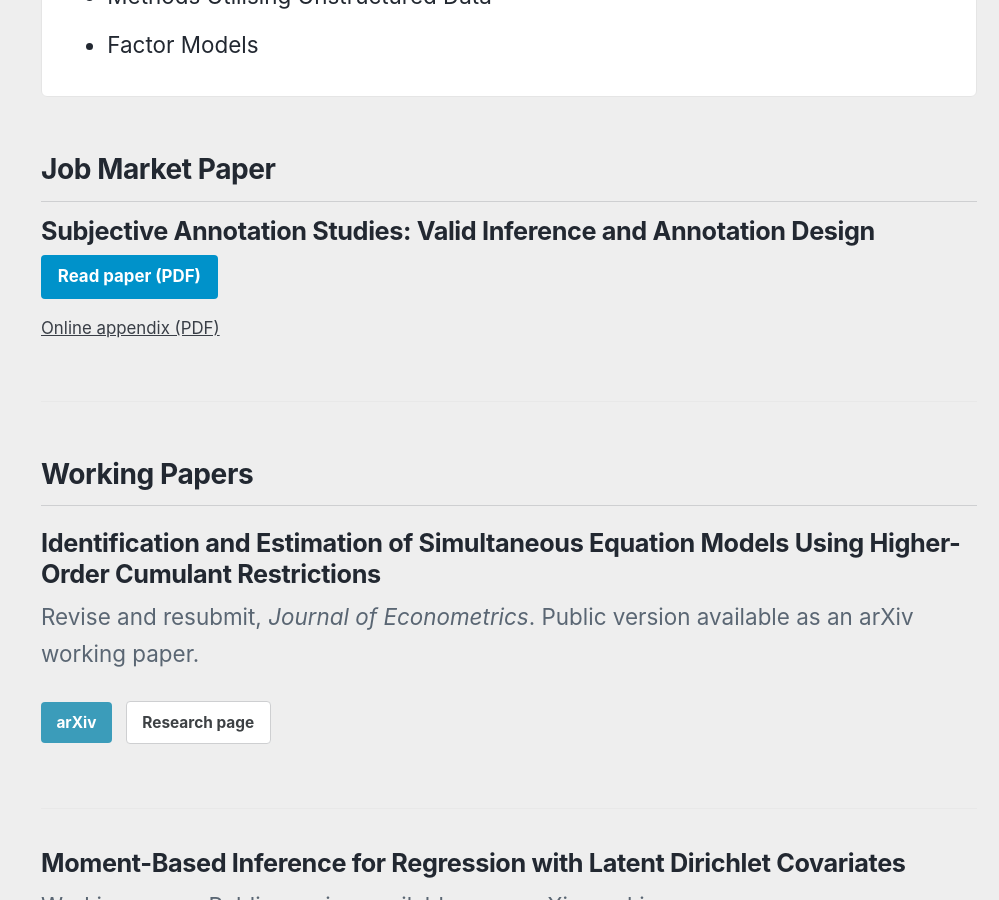
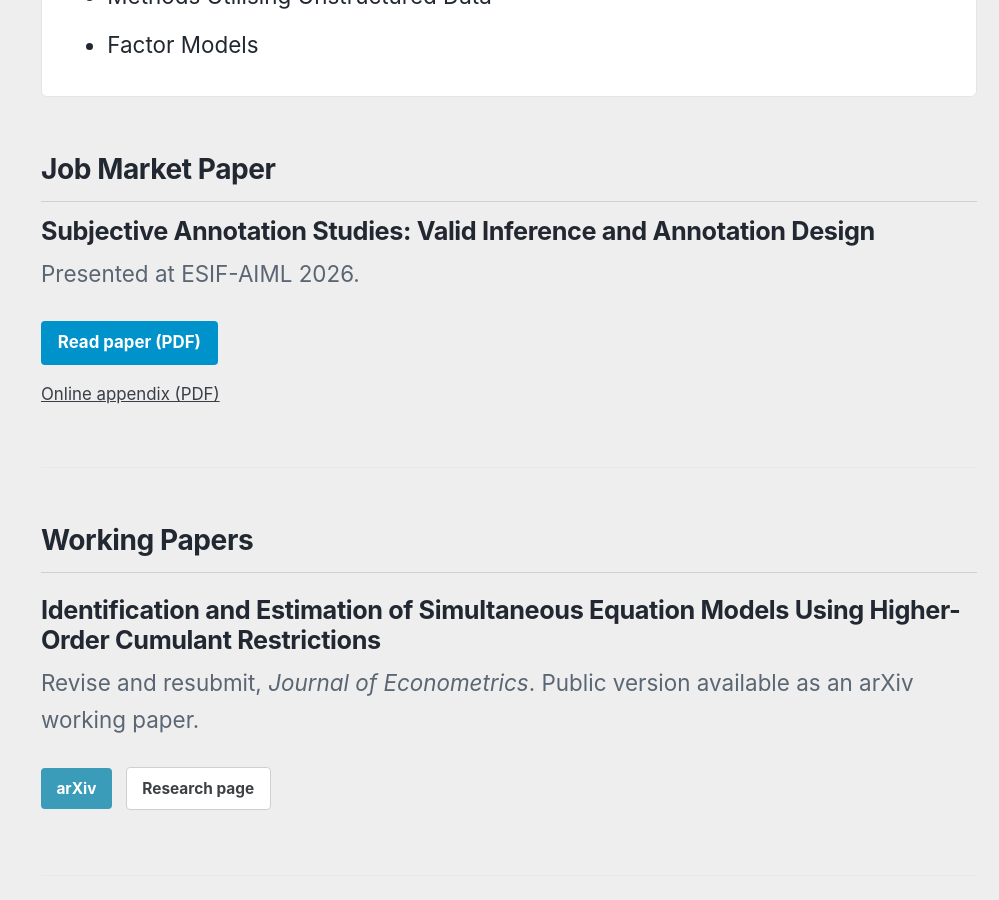
Before and after one commit to ziyupeterjiang/ziyupeterjiang.github.io, a Jekyll site: the page built from index.md, in a window 1280 px wide and 900 px high, scrolled down 768 px. Shown: the whole window, without its empty margins (281-1280 px from the left). Built offline with Jekyll 4.4.1, drawn with Linux system fonts in a browser that asks for light colours; cached includes are drawn as plain includes.

Commit message:
Update paper details

```diff
--- a/index.md
+++ b/index.md
@@ -163,6 +163,7 @@ author_profile: false
 
 <article class="home-paper">
   <h3>Subjective Annotation Studies: Valid Inference and Annotation Design</h3>
+  <p class="paper-meta">Presented at ESIF-AIML 2026.</p>
   <p class="paper-links">
     <a href="/papers/jmp.pdf" class="btn btn--primary">Read paper (PDF)</a><br>
     <small><a href="/papers/online_appendix.pdf">Online appendix (PDF)</a></small>
```
